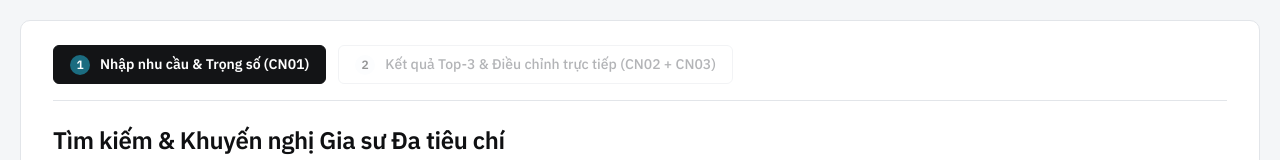
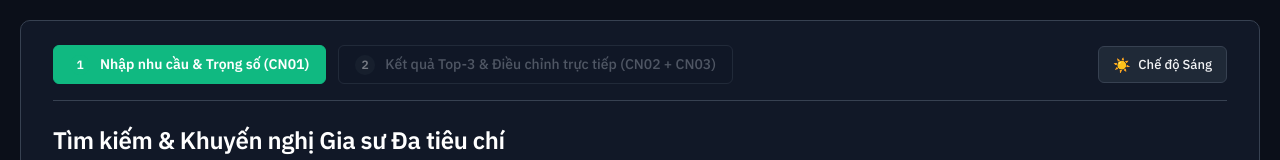
Before and after one commit to tnduckhmt2411011-design/tutor-recommender, a React (Vite) app in the folder frontend/: page / in a window 1280 px wide. Shown: the top 160 px of the page. Built offline with nearby package versions, Linux system fonts and the light colour scheme; no server answers.

Commit message:
feat(frontend): upgrade UI to Hybrid Modern Studio theme with Dark Mode default and Rank #1 glow

```diff
--- a/frontend/src/App.css
+++ b/frontend/src/App.css
@@ -24,10 +24,47 @@
 /* ---------- 2. Top Workflow Navigation ---------- */
 .workflow-nav {
   display: flex;
+  align-items: center;
+  justify-content: space-between;
   gap: 12px;
   border-bottom: 1px solid var(--border);
   padding-bottom: 16px;
   margin-bottom: 24px;
+  flex-wrap: wrap;
+}
+
+.workflow-tabs-group {
+  display: flex;
+  align-items: center;
+  gap: 12px;
+  flex-wrap: wrap;
+}
+
+.theme-toggle-btn {
+  display: inline-flex;
+  align-items: center;
+  gap: 8px;
+  padding: 8px 14px;
+  border-radius: 6px;
+  border: 1px solid var(--border);
+  background-color: var(--raised);
+  color: var(--text);
+  font-size: 13px;
+  font-weight: 500;
+  cursor: pointer;
+  transition: background-color 150ms ease, border-color 150ms ease, color 150ms ease;
+  white-space: nowrap;
+}
+
+.theme-toggle-btn:hover {
+  background-color: var(--active);
+  border-color: var(--control);
+  color: var(--text-h);
+}
+
+.theme-toggle-icon {
+  font-size: 14px;
+  line-height: 1;
 }
 
 .workflow-tab {
@@ -995,6 +1032,30 @@
   border-radius: 8px;
   padding: 20px;
   background-color: var(--surface);
+  transition: border-color 180ms ease, box-shadow 180ms ease;
+}
+
+.tutor-card.rank-1-hero {
+  border-color: rgba(16, 185, 129, 0.45);
+  background: linear-gradient(180deg, rgba(16, 185, 129, 0.05) 0%, var(--surface) 100%);
+  box-shadow: 0 0 24px -4px rgba(16, 185, 129, 0.18), 0 8px 24px -6px rgba(0, 0, 0, 0.35);
+}
+
+.hero-best-badge {
+  display: inline-flex;
+  align-items: center;
+  gap: 5px;
+  font-size: 11px;
+  font-weight: 600;
+  padding: 2px 8px;
+  border-radius: 9999px;
+  background: rgba(16, 185, 129, 0.16);
+  color: #34d399;
+  border: 1px solid rgba(16, 185, 129, 0.35);
+}
+
+.hero-best-badge svg {
+  color: #34d399;
 }
 
 .tutor-card-header {
@@ -1026,17 +1087,18 @@
 }
 
 .rank-1 {
-  background-color: #1b6c80;
+  background: linear-gradient(135deg, #10b981 0%, #059669 100%);
   color: #ffffff;
+  box-shadow: 0 2px 8px -2px rgba(16, 185, 129, 0.4);
 }
 
 .rank-2 {
-  background-color: #2b5c8f;
+  background-color: #0ea5e9;
   color: #ffffff;
 }
 
 .rank-3 {
-  background-color: #1e7b4f;
+  background-color: #8b5cf6;
   color: #ffffff;
 }
 
@@ -1195,7 +1257,7 @@
 }
 
 .rating-star-icon {
-  color: #a86f0c;
+  color: #f59e0b;
   display: inline-flex;
 }
 
--- a/frontend/src/App.jsx
+++ b/frontend/src/App.jsx
@@ -1,4 +1,4 @@
-import { useRef, useState } from 'react'
+import { useEffect, useRef, useState } from 'react'
 import ResultPage from './pages/ResultPage'
 import SearchPage from './pages/SearchPage'
 import {
@@ -9,6 +9,27 @@ import {
 import './App.css'
 
 function App() {
+  const [theme, setTheme] = useState(() => {
+    try {
+      return localStorage.getItem('tutor_theme') || 'dark'
+    } catch {
+      return 'dark'
+    }
+  })
+
+  useEffect(() => {
+    try {
+      document.documentElement.setAttribute('data-theme', theme)
+      localStorage.setItem('tutor_theme', theme)
+    } catch {
+      // fallback
+    }
+  }, [theme])
+
+  const toggleTheme = () => {
+    setTheme((prev) => (prev === 'dark' ? 'light' : 'dark'))
+  }
+
   const [searchForm, setSearchForm] = useState({
     subject: 'Toán',
     learningMode: 'in_person',
@@ -137,6 +158,7 @@ function App() {
   return (
     <main className="app-container">
       <nav className="workflow-nav" aria-label="Điều hướng các bước khuyến nghị">
+        <div className="workflow-tabs-group">
           <button
             type="button"
             className={`workflow-tab ${activeTab === 'search' ? 'active' : ''}`}
@@ -156,6 +178,20 @@ function App() {
             <span>
               Kết quả Top-{searchForm.topK} & Điều chỉnh trực tiếp (CN02 + CN03)
             </span>
+          </button>
+        </div>
+
+        <button
+          type="button"
+          className="theme-toggle-btn"
+          onClick={toggleTheme}
+          title={`Chuyển sang chế độ ${theme === 'dark' ? 'sáng' : 'tối'}`}
+          aria-label={`Chế độ giao diện: ${theme === 'dark' ? 'Tối' : 'Sáng'}. Nhấn để đổi.`}
+        >
+          <span className="theme-toggle-icon" aria-hidden="true">
+            {theme === 'dark' ? '☀️' : '🌙'}
+          </span>
+          <span>{theme === 'dark' ? 'Chế độ Sáng' : 'Chế độ Tối'}</span>
         </button>
       </nav>
 
--- a/frontend/src/components/TutorCard.jsx
+++ b/frontend/src/components/TutorCard.jsx
@@ -44,9 +44,13 @@ function TutorCard({ item, priorities }) {
 
   const availabilityList = profile?.availability || []
   const isRealData = profile?.data_source === 'public_collected'
+  const isRankOne = item.rank === 1
 
   return (
-    <article className="tutor-card" aria-label={`Hạng ${item.rank} - ${item.tutor_id}`}>
+    <article
+      className={`tutor-card ${isRankOne ? 'rank-1-hero' : ''}`}
+      aria-label={`Hạng ${item.rank} - ${item.tutor_id}`}
+    >
       <div className="tutor-card-header">
         <div className="tutor-rank-group">
           <div className={`rank-mark rank-${item.rank <= 3 ? item.rank : 'other'}`}>
@@ -58,6 +62,14 @@ function TutorCard({ item, priorities }) {
                 {item.full_name || `Gia sư ${item.tutor_id}`}
               </h3>
               <code className="tutor-id-code">{item.tutor_id}</code>
+              {isRankOne && (
+                <span className="hero-best-badge">
+                  <svg width="12" height="12" viewBox="0 0 24 24" fill="currentColor" aria-hidden="true">
+                    <path d="M12 2l3.09 6.26L22 9.27l-5 4.87 1.18 6.88L12 17.77l-6.18 3.25L7 14.14 2 9.27l6.91-1.01L12 2z" />
+                  </svg>
+                  Khuyến nghị tốt nhất
+                </span>
+              )}
               {profile && (
                 <span
                   className={`source-tag ${isRealData ? 'source-real' : 'source-sim'}`}
--- a/frontend/src/data/tutorsCatalog.js
+++ b/frontend/src/data/tutorsCatalog.js
@@ -217,36 +217,36 @@ export const CRITERIA_META = [
     key: 'fee',
     label: 'Học phí',
     shortLabel: 'Học phí',
-    color: '#1b6c80',
-    bgLight: 'rgba(27, 108, 128, 0.10)',
+    color: '#10b981', // Emerald
+    bgLight: 'rgba(16, 185, 129, 0.15)',
   },
   {
     key: 'district',
     label: 'Khu vực',
     shortLabel: 'Khu vực',
-    color: '#2b5c8f',
-    bgLight: 'rgba(43, 92, 143, 0.10)',
+    color: '#0ea5e9', // Sky Blue
+    bgLight: 'rgba(14, 165, 233, 0.15)',
   },
   {
     key: 'experience',
     label: 'Kinh nghiệm',
     shortLabel: 'Kinh nghiệm',
-    color: '#1e7b4f',
-    bgLight: 'rgba(30, 123, 79, 0.10)',
+    color: '#8b5cf6', // Violet
+    bgLight: 'rgba(139, 92, 246, 0.15)',
   },
   {
     key: 'rating',
     label: 'Đánh giá',
     shortLabel: 'Đánh giá',
-    color: '#a86f0c',
-    bgLight: 'rgba(168, 111, 12, 0.10)',
+    color: '#f59e0b', // Amber
+    bgLight: 'rgba(245, 158, 11, 0.15)',
   },
   {
     key: 'availability',
     label: 'Lịch rảnh',
     shortLabel: 'Lịch rảnh',
-    color: '#475569',
-    bgLight: 'rgba(71, 85, 105, 0.10)',
+    color: '#f43f5e', // Rose
+    bgLight: 'rgba(244, 63, 94, 0.15)',
   },
 ]
 
--- a/frontend/src/index.css
+++ b/frontend/src/index.css
@@ -1,38 +1,38 @@
 :root {
-  /* framed-sheet palette & tokens (academic analytics workbench) */
-  --ground: #f4f6f8;
-  --surface: #ffffff;
-  --raised: #f8fafc;
-  --active: #edf2f7;
-  --border: #e2e5e9;
-  --rule: #edf0f2;
-  --control: #c8cbd0;
-  --control-hover: #9aa0a6;
+  /* Hybrid Modern Studio — Slate Dark Mode default */
+  --ground: #0b0f19;       /* Slate 950 deep canvas */
+  --surface: #111827;      /* Slate 900 card surface */
+  --raised: #1f2937;       /* Slate 800 elevation & inputs */
+  --active: #374151;       /* Slate 700 active item */
+  --border: #374151;       /* Slate 700 crisp 1px borders */
+  --rule: #1e293b;         /* Slate 800 subtle divider */
+  --control: #4b5563;      /* Slate 600 controls & scrollbars */
+  --control-hover: #6b7280;/* Slate 500 hover */
 
-  --text: #131416;
-  --text-h: #0f1012;
-  --muted: #575a60;
-  --faint: #6b6e74;
+  --text: #f3f4f6;         /* Slate 100 body text */
+  --text-h: #ffffff;       /* Pure white headings */
+  --muted: #9ca3af;        /* Slate 400 secondary text */
+  --faint: #6b7280;        /* Slate 500 subtle text */
 
-  --accent: #1b6c80;
-  --accent-soft: #eef6f8;
-  --accent-border: #9ec1ca;
+  --accent: #10b981;       /* Tremor Emerald accent */
+  --accent-soft: rgba(16, 185, 129, 0.12);
+  --accent-border: rgba(16, 185, 129, 0.4);
 
-  --primary: #131416;
+  --primary: #10b981;
   --primary-ink: #ffffff;
-  --primary-hover: #2b2e33;
+  --primary-hover: #059669;
 
-  --positive: #1e7b4f;
-  --positive-bg: #eaf6ef;
-  --positive-border: #a3d9bc;
+  --positive: #34d399;     /* Emerald 400 */
+  --positive-bg: rgba(16, 185, 129, 0.15);
+  --positive-border: rgba(16, 185, 129, 0.35);
 
-  --warning: #9a6700;
-  --warning-bg: #fef8e7;
-  --warning-border: #f4d58d;
+  --warning: #fbbf24;      /* Amber 400 */
+  --warning-bg: rgba(245, 158, 11, 0.15);
+  --warning-border: rgba(245, 158, 11, 0.35);
 
-  --negative: #c4242a;
-  --negative-bg: #fdf2f2;
-  --negative-border: #f5b7b9;
+  --negative: #f87171;     /* Rose 400 */
+  --negative-bg: rgba(239, 68, 68, 0.15);
+  --negative-border: rgba(239, 68, 68, 0.35);
 
   --sans: "IBM Plex Sans", system-ui, -apple-system, "Segoe UI", Roboto, sans-serif;
   --mono: "IBM Plex Mono", ui-monospace, SFMono-Regular, Menlo, Consolas, monospace;
@@ -45,6 +45,43 @@
   text-rendering: optimizeLegibility;
   -webkit-font-smoothing: antialiased;
   -moz-osx-font-smoothing: grayscale;
+}
+
+/* Warm Light Mode */
+[data-theme="light"] {
+  --ground: #f8fafc;
+  --surface: #ffffff;
+  --raised: #f1f5f9;
+  --active: #e2e8f0;
+  --border: #e2e8f0;
+  --rule: #edf0f2;
+  --control: #cbd5e1;
+  --control-hover: #94a3b8;
+
+  --text: #0f172a;
+  --text-h: #020617;
+  --muted: #64748b;
+  --faint: #94a3b8;
+
+  --accent: #0d9488;
+  --accent-soft: rgba(13, 148, 136, 0.08);
+  --accent-border: #99f6e4;
+
+  --primary: #0f172a;
+  --primary-ink: #ffffff;
+  --primary-hover: #1e293b;
+
+  --positive: #16a34a;
+  --positive-bg: #f0fdf4;
+  --positive-border: #bbf7d0;
+
+  --warning: #d97706;
+  --warning-bg: #fffbeb;
+  --warning-border: #fde68a;
+
+  --negative: #dc2626;
+  --negative-bg: #fef2f2;
+  --negative-border: #fecaca;
 }
 
 *, *::before, *::after {
```
Also changed, not shown: 4 other files (tests, documents, lock files or other folders). Lines whose indentation alone changed are shown as unchanged.
